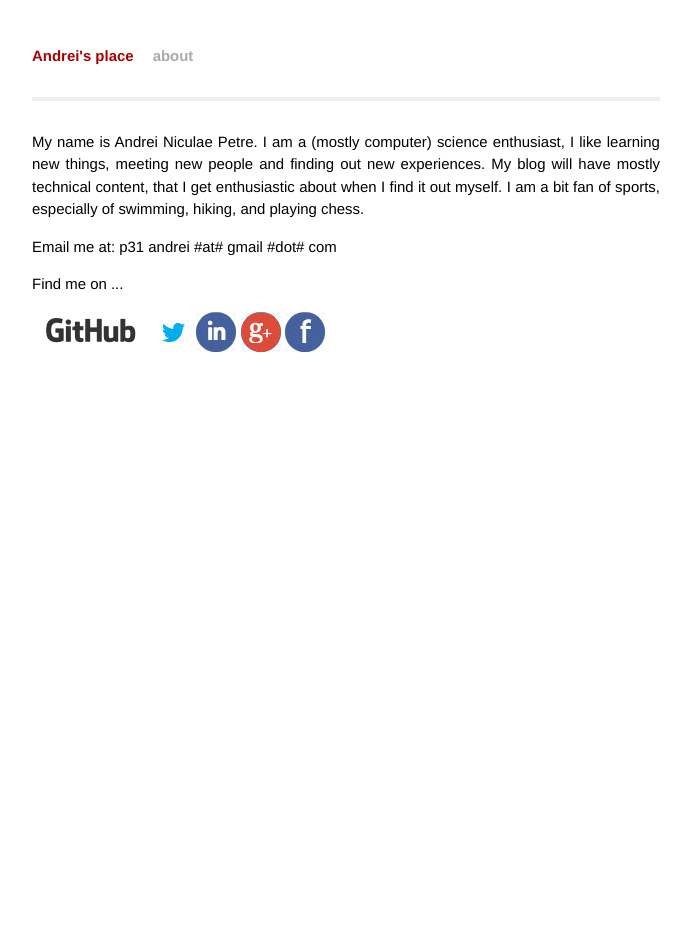
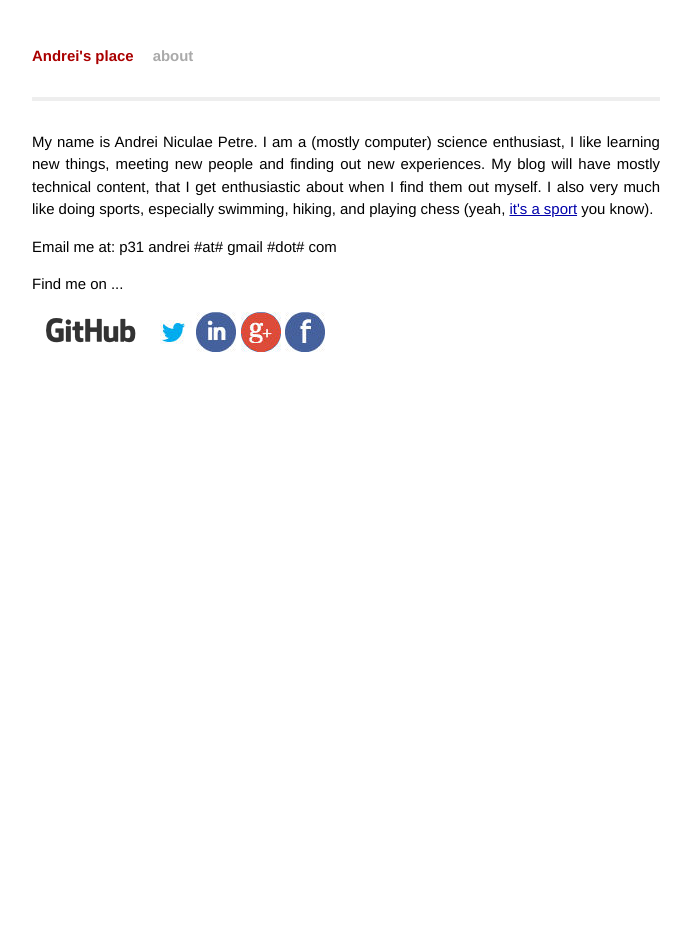
Before and after one commit to andreip/andreip.github.io, a Jekyll site: the page built from about/index.html, in a window 1280 px wide. Shown: the whole page, without its empty margins (294-985 px from the left). Built offline with Jekyll 4.4.1, drawn with Linux system fonts in a browser that asks for light colours; Markdown is read by kramdown in place of the engine named in the settings.

Commit message:
Update typo in about section and add link to chess as sport.

```diff
--- a/about/index.html
+++ b/about/index.html
@@ -3,10 +3,13 @@ layout: default
 ---
 
 <div id="about">
-  <p>My name is Andrei Niculae Petre. I am a (mostly computer) science enthusiast, I
-  like learning new things, meeting new people and finding out new
+  <p>My name is Andrei Niculae Petre. I am a (mostly computer) science
+  enthusiast, I like learning new things, meeting new people and finding out new
   experiences. My blog will have mostly technical content, that I get
-  enthusiastic about when I find it out myself. I am a bit fan of sports, especially of swimming, hiking, and playing chess.
+  enthusiastic about when I find them out myself. I also very much like doing
+  sports, especially swimming, hiking, and playing chess (yeah,
+  <a
+  href="https://en.wikipedia.org/wiki/Olympic_sports#Recognized_international_federations">it's a sport</a> you know).
   </p>
 
   <p class="emailme">Email me at: p31 andrei #at# gmail #dot# com</p>
```
